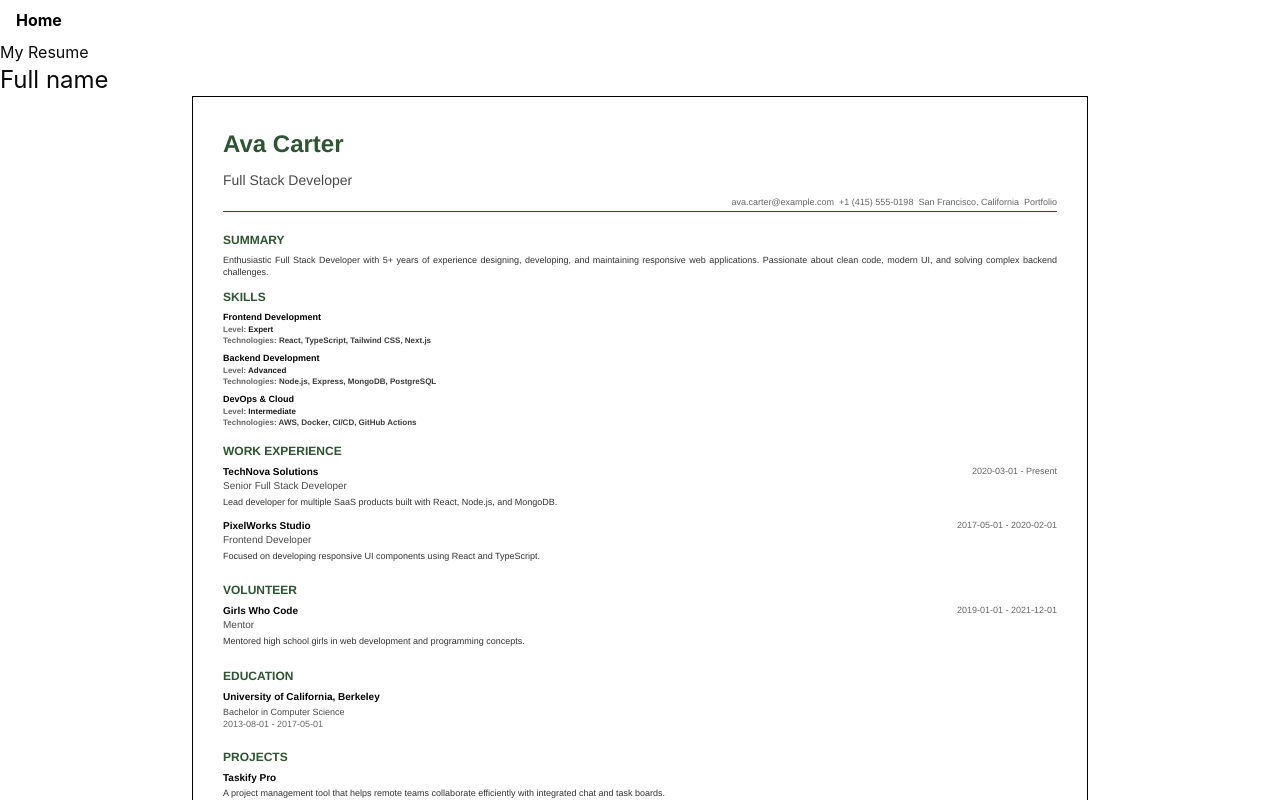
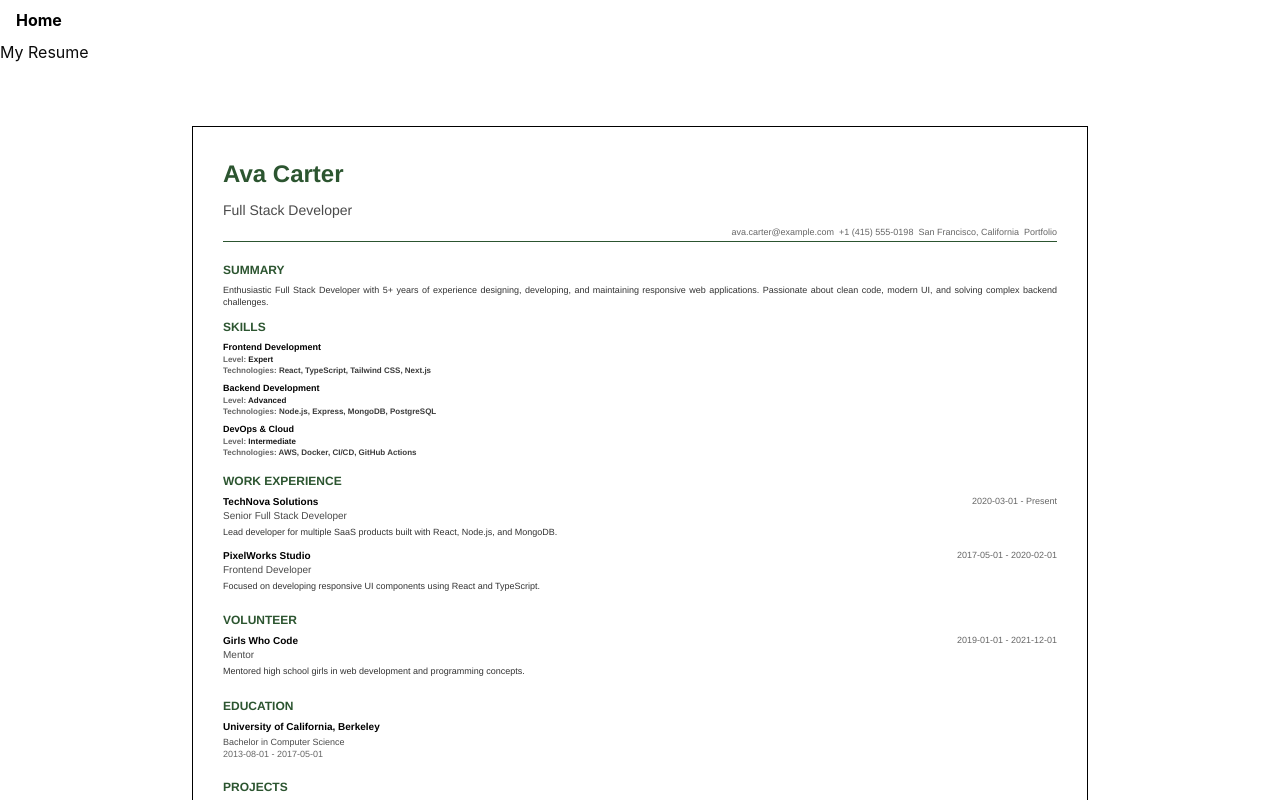
Before and after one commit to Rooqx/resumash, a React (Vite) app in the folder client/: page / in a window 1280 px wide. Shown: the top 800 px of the page. Built offline with nearby package versions, Linux system fonts and the light colour scheme.

Commit message:
Store added

```diff
--- a/client/src/components/Input.tsx
+++ b/client/src/components/Input.tsx
@@ -1,10 +1,10 @@
 'use client'
 import { useState } from 'react'
+import { Link } from '@tanstack/react-router'
 import Image from './Image'
-import { Link } from '@tanstack/react-router'
 import useInputStore from '@/lib/stores/useInputStores'
 
-interface FormInputProps {
+interface InputProps {
   inputTittle?: string
   inputWidth?: string
   value?: string // optional controlled value
@@ -22,7 +22,7 @@ interface FormInputProps {
   focusBorder?: boolean
 }
 
-export default function FormInput({
+export default function Input({
   inputTittle,
   // inputWidth = "full",
   value,
@@ -38,7 +38,7 @@ export default function FormInput({
   passwordVisibility = false,
   className,
   focusBorder = true,
-}: FormInputProps) {
+}: InputProps) {
   // Local state for password visibility toggle
   const [seePassword, setSeePassword] = useState(false)
   // Zustand store selectors
--- a/client/src/lib/stores/useInputStores.ts
+++ b/client/src/lib/stores/useInputStores.ts
@@ -2,7 +2,7 @@ import { create } from 'zustand'
 
 interface InputState {
   inputValues: Record<string, string> // key value pairs for all input
-  setInputValues: (ame: string, value: string) => void
+  setInputValues: (name: string, value: string) => void
   reset: () => void
 }
 const useInputStore = create<InputState>((set) => ({
--- a/client/src/routes/index.tsx
+++ b/client/src/routes/index.tsx
@@ -4,22 +4,25 @@ import { QueryClient, QueryClientProvider } from '@tanstack/react-query'
 import { PDFDownloadLink, PDFViewer } from '@react-pdf/renderer'
 import ResumePDF from '@/resumeTemplates/template1/PDFTemplate'
 import ResumeComponent from '@/resumeTemplates/template1/TSXTemplates'
+import Input from '@/components/Input'
+import useInputStore from '@/lib/stores/useInputStores'
 
 const queryClient = new QueryClient()
 export const Route = createFileRoute('/')({
   component: RouteComponent,
 })
 function RouteComponent() {
-  const [value, setValue] = useState('Full name')
-  // const memoizeDoc = useMemo(() => <ResumeDocument value={value} />, [value])
+  const { inputValues, setInputValues } = useInputStore() // const memoizeDoc = useMemo(() => <ResumeDocument value={value} />, [value])
+  console.log('inputValues', inputValues)
   return (
     <QueryClientProvider client={queryClient}>
       <div className="App">
         <h2>My Resume</h2>
-        <input
+        <Input
           type="text"
-          value={value}
-          onChange={(e) => setValue(e.target.value)}
+          labelFor="test"
+          value={inputValues.test}
+          onChange={(e) => setInputValues(e.target.name, e.target.value)}
           className="text-2xl"
         />
         <div className="w-full flex justify-center items-center">
```
